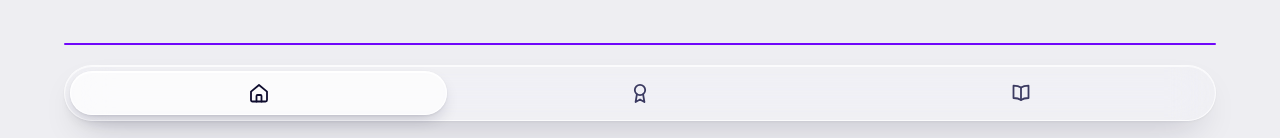
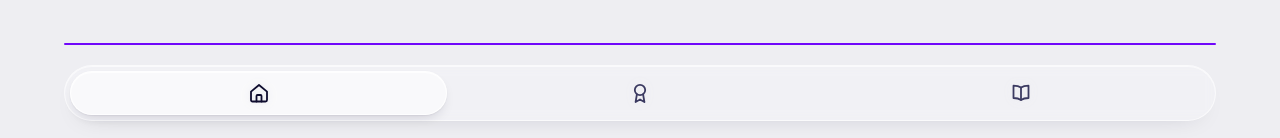
Before and after one commit to jhlee0507/jhlee0507.github.io, a Jekyll site: the page built from index.html, in a window 1280 px wide. Shown: the part 759-897 px from the top of the page. Built offline with Jekyll 4.4.1, drawn with Linux system fonts in a browser that asks for light colours.

Commit message:
Make the glass bar about four fifths see-through

```diff
--- a/assets/css/site.css
+++ b/assets/css/site.css
@@ -46,7 +46,7 @@ html[data-theme="dark"]{
 html[data-theme="dark"] .timeline .ext{color:#c9d0ff;background-color:rgba(147,160,255,.22)}
 html[data-theme="dark"] .cves a,html[data-theme="dark"] .reach a{border-color:rgba(255,255,255,.16);background-color:rgba(255,255,255,.06);box-shadow:0 1px 0 rgba(255,255,255,.16) inset,0 18px 36px -22px rgba(0,0,0,.85)}
 html[data-theme="dark"] .cves a:hover,html[data-theme="dark"] .reach a:hover{background-color:rgba(255,255,255,.1)}
-html[data-theme="dark"] .tabbar{--pill-bg:rgba(255,255,255,.17);--pill-rim:rgba(255,255,255,.26);--pill-shadow:0 1px 0 rgba(255,255,255,.22) inset,0 8px 18px -6px rgba(0,0,0,.6);border-color:rgba(255,255,255,.16);background-color:rgba(255,255,255,.05);box-shadow:0 1px 0 rgba(255,255,255,.14) inset,0 16px 38px -16px rgba(0,0,0,.7)}
+html[data-theme="dark"] .tabbar{--pill-bg:rgba(255,255,255,.16);--pill-rim:rgba(255,255,255,.24);--pill-shadow:0 1px 0 rgba(255,255,255,.2) inset,0 6px 14px -6px rgba(0,0,0,.5);border-color:rgba(255,255,255,.16);background-color:rgba(20,19,36,.2);box-shadow:0 1px 0 rgba(255,255,255,.12) inset,0 10px 26px -16px rgba(0,0,0,.6)}
 @media (hover:hover){html[data-theme="dark"] .timeline .ext:hover{color:#fff;background-color:var(--blue)}}
 html[data-theme="dark"].js .mast .links{box-shadow:0 1px 2px rgba(0,0,0,.4),0 26px 50px -22px rgba(0,0,0,.7)}
 }
@@ -325,7 +325,8 @@ html[data-lang="ko"] .reach .name{letter-spacing:.01em}
 .hero .cta:focus-visible{outline-offset:3px;border-radius:999px}
 /* the bar at the foot of every page on a touch screen: one capsule of clear glass across the page with a tab
    per icon. It keeps to the foot of the screen while the page scrolls under it, and comes to rest under the
-   bottom line at the end. The glass is almost fully see-through and blurs what is behind it. One lighter
+   bottom line at the end. The glass is about four fifths see-through and only lightly blurs what is behind
+   it. One lighter
    pill rests on the tab of the page being read, glides to the tab under the finger and back again (the
    script in site.js moves it; without the script the tabs simply light up in place). */
 .tabbar{
@@ -335,15 +336,16 @@ html[data-lang="ko"] .reach .name{letter-spacing:.01em}
   /* a finger sliding sideways along the bar moves the pill instead of the page; up and down still scrolls */
   touch-action:pan-y;
   padding:.3125rem;
-  border:1px solid rgba(255,255,255,.72);
+  border:1px solid rgba(255,255,255,.6);
   border-radius:999px;
-  --pill-bg:rgba(255,255,255,.66);
-  --pill-rim:rgba(255,255,255,.9);
-  --pill-shadow:0 1px 0 rgba(255,255,255,.9) inset,0 8px 18px -6px rgba(14,12,46,.24),0 1px 3px rgba(14,12,46,.08);
-  background-color:rgba(255,255,255,.12);
-  -webkit-backdrop-filter:blur(22px) saturate(1.8);
-  backdrop-filter:blur(22px) saturate(1.8);
-  box-shadow:0 1px 0 rgba(255,255,255,.7) inset,0 1px 3px rgba(14,12,46,.05),0 16px 38px -18px rgba(14,12,46,.32);
+  --pill-bg:rgba(255,255,255,.5);
+  --pill-rim:rgba(255,255,255,.85);
+  --pill-shadow:0 1px 0 rgba(255,255,255,.8) inset,0 6px 14px -6px rgba(14,12,46,.2),0 1px 2px rgba(14,12,46,.06);
+  /* about four fifths see-through: a thin veil of white and only a light blur, so the page shows through */
+  background-color:rgba(255,255,255,.18);
+  -webkit-backdrop-filter:blur(6px) saturate(1.4);
+  backdrop-filter:blur(6px) saturate(1.4);
+  box-shadow:0 1px 0 rgba(255,255,255,.6) inset,0 10px 26px -18px rgba(14,12,46,.22);
 }
 /* the pill that glides: placed and sized by the script */
 .tabbar .pill{position:absolute;z-index:0;left:0;top:.3125rem;bottom:.3125rem;width:0;border:1px solid var(--pill-rim);border-radius:999px;background:var(--pill-bg);box-shadow:var(--pill-shadow);-webkit-backdrop-filter:blur(8px) saturate(1.8);backdrop-filter:blur(8px) saturate(1.8);opacity:0;pointer-events:none;transition:transform .5s cubic-bezier(.22,1,.36,1),width .5s cubic-bezier(.22,1,.36,1),opacity .22s ease;will-change:transform}
@@ -360,7 +362,9 @@ html[data-lang="ko"] .reach .name{letter-spacing:.01em}
   -webkit-touch-callout:none;-webkit-user-select:none;user-select:none;-webkit-user-drag:none;touch-action:pan-y;
   transition:color .2s ease,transform .15s ease;
 }
-.tabbar svg{flex:none;width:1.5rem;height:1.5rem}
+.tabbar svg{flex:none;width:1.5rem;height:1.5rem;
+  /* a soft halo in the colour of the page keeps an icon readable when text passes behind the clear glass */
+  filter:drop-shadow(0 0 1.5px var(--ground)) drop-shadow(0 0 5px var(--ground))}
 .tabbar a:hover,.tabbar a.is-on,.tabbar a[aria-current="page"]{color:var(--ink)}
 .tabbar a:active{transform:scale(.97)}
 /* without the script: the tab of this page, and the one under the pointer or finger, carry the pill themselves */
```
